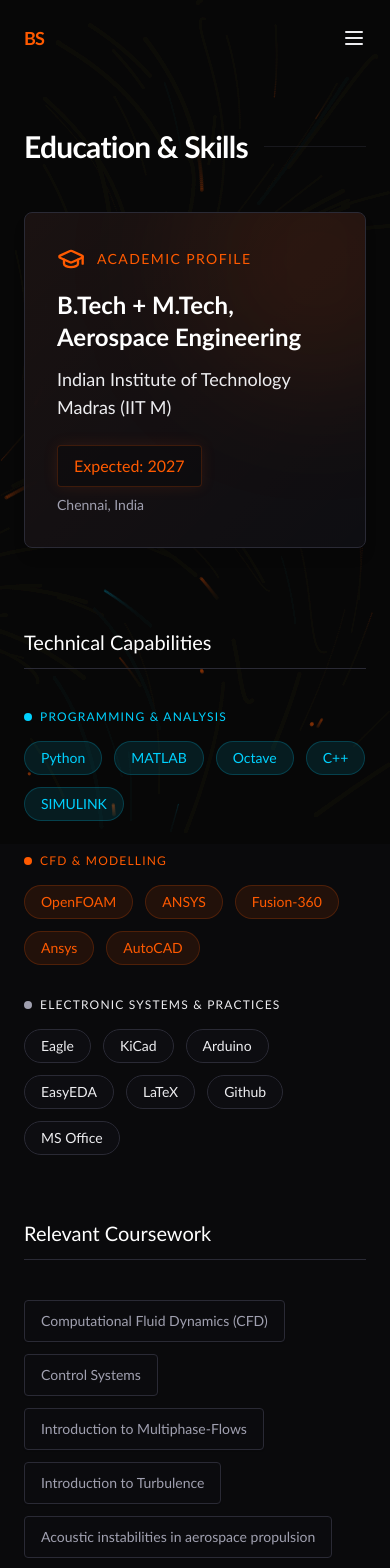
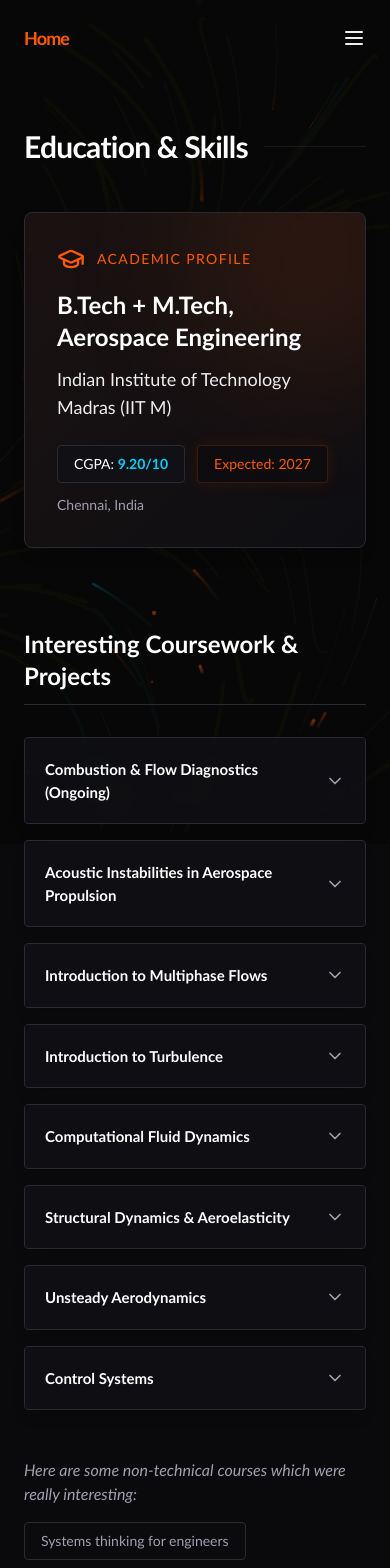
Before and after one commit to bhadra-bot/Portfolio, a Next.js app: page /education in a window 390 px wide. Shown: the top 1568 px of the page. Built offline with nearby package versions, Linux system fonts and the light colour scheme.

Commit message:
Changes that Bhadra made

```diff
--- a/app/extra-curriculars/page.tsx
+++ b/app/extra-curriculars/page.tsx
@@ -5,12 +5,12 @@
 export default function ExtraCurricularsPage() {
   const interests = [
     {
-      title: "Professional Dancer",
+      title: "Inter-Collegiate Dance Team",
       icon: <Award size={26} className="text-accent_flame" />,
       borderColor: "border-accent_flame/30 hover:border-accent_flame/60",
       bgGradient: "from-accent_flame/5",
       glowColor: "bg-accent_flame/10",
-      text: "I am a professional dancer and have secured multiple medals at national competitions. Perfecting a routine demands a high level of physical discipline and focus. This continuous practice has taught me how to remain dedicated and composed under pressure."
+      text: "Represented the institute as an active member of the inter-collegiate dance team. Competed and consistently secured top podium finishes at various prestigious national-level cultural festivals, demonstrating strong teamwork, discipline, and time management alongside rigorous academic commitments."
     },
     {
       title: "Avid Reader",
@@ -18,7 +18,7 @@
       borderColor: "border-white/20 hover:border-white/40",
       bgGradient: "from-white/5",
       glowColor: "bg-white/5",
-      text: "I am an avid reader with a deep appreciation for exploring diverse subjects. Consistently engaging with literature allows me to continuously learn new concepts, broadening my perspective and keeping my curiosity sharp outside of academic research."
+      text: "I am an avid reader with a deep appreciation for exploring diverse subjects. Consistently engaging with literature allows me to continuously learn new concepts, broadening my perspective and keeping my curiosity sharp. Moreover I love discussions about books, both fiction and non-fiction alike, so feel free to contact me for any good book suggestions."
     },
     {
       title: "Prototyping & Engineering",
--- a/components/Education.tsx
+++ b/components/Education.tsx
@@ -1,17 +1,22 @@
 "use client";
-import { motion } from "framer-motion";
-import { education, skills, coursework } from "@/data/profile";
-import { GraduationCap } from "lucide-react";
+import { useState } from "react";
+import { motion, AnimatePresence } from "framer-motion";
+import { education, skills, coursework, nonTechnicalCourses } from "@/data/profile"; // Added nonTechnicalCourses import
+import { GraduationCap, ChevronDown } from "lucide-react";
 
 export default function Education() {
-  // We only pull the first item since it's just IIT Madras now
   const degree = education[0];
+  const [openCourse, setOpenCourse] = useState<number | null>(null);
+
+  const toggleCourse = (index: number) => {
+    setOpenCourse(openCourse === index ? null : index);
+  };
 
   return (
     <section className="w-full mb-32">
       <div className="max-w-6xl mx-auto px-6 w-full">
 
-        {/* Heading */}
+        {/* Main Heading */}
         <motion.div
           initial={{ opacity: 0, y: 20 }}
           whileInView={{ opacity: 1, y: 0 }}
@@ -24,16 +29,14 @@
           <div className="h-px bg-border_col flex-grow opacity-50"></div>
         </motion.div>
 
-        {/* ================= TOP SECTION: ACADEMIC PROFILE ================= */}
+        {/* ================= SECTION 1: ACADEMIC PROFILE ================= */}
         <motion.div
           initial={{ opacity: 0, y: 20 }}
           whileInView={{ opacity: 1, y: 0 }}
           viewport={{ once: true }}
           className="mb-20"
         >
-          {/* Beautiful colored glass-panel for the single degree */}
           <div className="relative overflow-hidden glass-panel rounded-lg border border-accent_flame/30 bg-gradient-to-br from-accent_flame/5 to-transparent p-8 md:p-12">
-            {/* Subtle background glow effect */}
             <div className="absolute top-0 right-0 w-64 h-64 bg-accent_flame/10 rounded-full blur-3xl -mr-20 -mt-20 pointer-events-none"></div>
 
             <div className="relative z-10 flex flex-col md:flex-row md:items-center justify-between gap-6">
@@ -46,103 +49,151 @@
                 <p className="text-lg text-text_primary">{degree.institution}</p>
               </div>
 
-              <div className="shrink-0 flex flex-col items-start md:items-end gap-2">
-                <div className="inline-block px-4 py-2 bg-background/50 border border-accent_flame/20 rounded font-mono text-accent_flame shadow-[0_0_15px_rgba(255,87,34,0.1)]">
+              <div className="shrink-0 flex flex-col items-start md:items-end gap-3">
+                <div className="flex flex-wrap gap-3">
+                  <div className="inline-block px-4 py-2 bg-surface/80 border border-border_col rounded font-mono text-white text-sm">
+                    CGPA: <span className="text-accent_flow font-bold">{degree.cgpa}</span>
+                  </div>
+                  <div className="inline-block px-4 py-2 bg-background/50 border border-accent_flame/20 rounded font-mono text-accent_flame text-sm shadow-[0_0_15px_rgba(255,87,34,0.1)]">
                     {degree.year}
                   </div>
-                <span className="text-sm text-text_secondary font-mono">{degree.location}</span>
+                </div>
+                <span className="text-sm text-text_secondary font-mono md:pr-1">{degree.location}</span>
               </div>
             </div>
           </div>
         </motion.div>
 
-        {/* ================= BOTTOM SECTION: SKILLS & COURSEWORK ================= */}
-        <div className="grid grid-cols-1 lg:grid-cols-2 gap-16 lg:gap-24">
-
-          {/* LEFT: Technical Capabilities */}
+        {/* ================= SECTION 2: COURSEWORK & PROJECTS ================= */}
         <motion.div
           initial={{ opacity: 0, y: 20 }}
           whileInView={{ opacity: 1, y: 0 }}
           viewport={{ once: true }}
-            className="space-y-10"
+          className="mb-20"
         >
-            <h3 className="text-xl font-mono text-white border-b border-border_col pb-3">
+          <h3 className="text-2xl font-bold text-white mb-8 border-b border-border_col pb-3">
+            Interesting Coursework & Projects
+          </h3>
+
+          <div className="grid grid-cols-1 md:grid-cols-2 gap-4 items-start mb-8">
+            {coursework.map((item, i) => (
+              <div key={i} className="glass-panel border border-border_col rounded transition-colors duration-300 hover:border-accent_flow/50">
+                <button
+                  onClick={() => toggleCourse(i)}
+                  className="w-full text-left p-5 flex justify-between items-center bg-surface/30 hover:bg-surface/50 transition-colors"
+                >
+                  <span className="font-bold text-white text-[15px]">{item.course}</span>
+                  <ChevronDown
+                    size={20}
+                    className={`text-text_secondary transition-transform duration-300 shrink-0 ml-4 ${openCourse === i ? "rotate-180 text-accent_flow" : ""}`}
+                  />
+                </button>
+
+                <AnimatePresence>
+                  {openCourse === i && (
+                    <motion.div
+                      initial={{ height: 0, opacity: 0 }}
+                      animate={{ height: "auto", opacity: 1 }}
+                      exit={{ height: 0, opacity: 0 }}
+                      className="overflow-hidden"
+                    >
+                      <div className="p-5 pt-2 border-t border-border_col/50 bg-background/50">
+                        {item.title && (
+                          <p className="text-accent_flow font-bold text-base mb-2">
+                            Project: {item.title}
+                          </p>
+                        )}
+                        <p className="text-xs font-mono text-accent_flame uppercase tracking-wider mb-4 border border-accent_flame/20 bg-accent_flame/5 inline-block px-2 py-1 rounded">
+                          Guide: {item.guide}
+                        </p>
+                        <p className="text-base text-text_secondary leading-relaxed flex gap-3">
+                          <span className="text-accent_flame mt-1">▹</span>
+                          <span>{item.desc}</span>
+                        </p>
+                      </div>
+                    </motion.div>
+                  )}
+                </AnimatePresence>
+              </div>
+            ))}
+          </div>
+
+          {/* NEW: Non-Technical Courses Section */}
+          <div className="pt-4">
+            <p className="text-base text-text_secondary italic mb-4">
+              Here are some non-technical courses which were really interesting:
+            </p>
+            <div className="flex flex-wrap gap-3">
+              {nonTechnicalCourses.map((course, i) => (
+                <span
+                  key={i}
+                  className="px-4 py-2 text-sm bg-surface/30 border border-border_col text-text_secondary rounded hover:text-white hover:border-text_secondary transition-colors"
+                >
+                  {course}
+                </span>
+              ))}
+            </div>
+          </div>
+        </motion.div>
+
+        {/* ================= SECTION 3: TECHNICAL CAPABILITIES ================= */}
+        <motion.div
+          initial={{ opacity: 0, y: 20 }}
+          whileInView={{ opacity: 1, y: 0 }}
+          viewport={{ once: true }}
+        >
+          <h3 className="text-2xl font-bold text-white mb-8 border-b border-border_col pb-3">
             Technical Capabilities
           </h3>
 
-            <div className="space-y-8">
-              {/* Programming - Themed with Flow (Cyan/Blue) */}
-              <div>
-                <h4 className="text-xs font-mono text-accent_flow uppercase tracking-widest mb-4 flex items-center gap-2">
+          <div className="grid grid-cols-1 md:grid-cols-3 gap-8 md:gap-12">
+
+            <div className="glass-panel p-6 rounded border-t-2 border-t-accent_flow">
+              <h4 className="text-xs font-mono text-accent_flow uppercase tracking-widest mb-6 flex items-center gap-2">
                 <span className="w-2 h-2 rounded-full bg-accent_flow"></span>
                 Programming & Analysis
               </h4>
-                <div className="flex flex-wrap gap-3">
+              <div className="flex flex-wrap gap-2">
                 {skills.programming.map((skill, i) => (
-                    <span key={i} className="px-4 py-1.5 text-sm bg-accent_flow/10 border border-accent_flow/20 text-accent_flow rounded-full hover:bg-accent_flow hover:text-background transition-all font-medium">
+                  <span key={i} className="px-3 py-1.5 text-sm bg-accent_flow/10 border border-accent_flow/20 text-accent_flow rounded hover:bg-accent_flow hover:text-background transition-all font-medium">
                     {skill}
                   </span>
                 ))}
               </div>
             </div>
 
-              {/* CFD & Modelling - Themed with Flame (Orange/Ember) */}
-              <div>
-                <h4 className="text-xs font-mono text-accent_flame uppercase tracking-widest mb-4 flex items-center gap-2">
+            <div className="glass-panel p-6 rounded border-t-2 border-t-accent_flame">
+              <h4 className="text-xs font-mono text-accent_flame uppercase tracking-widest mb-6 flex items-center gap-2">
                 <span className="w-2 h-2 rounded-full bg-accent_flame"></span>
                 CFD & Modelling
               </h4>
-                <div className="flex flex-wrap gap-3">
+              <div className="flex flex-wrap gap-2">
                 {[...skills.cfd, ...skills.modelling].map((skill, i) => (
-                    <span key={i} className="px-4 py-1.5 text-sm bg-accent_flame/10 border border-accent_flame/20 text-accent_flame rounded-full hover:bg-accent_flame hover:text-white transition-all font-medium">
+                  <span key={i} className="px-3 py-1.5 text-sm bg-accent_flame/10 border border-accent_flame/20 text-accent_flame rounded hover:bg-accent_flame hover:text-white transition-all font-medium">
                     {skill}
                   </span>
                 ))}
               </div>
             </div>
 
-              {/* Electronic Systems & Practices - Neutral Theme */}
-              <div>
-                <h4 className="text-xs font-mono text-text_primary uppercase tracking-widest mb-4 flex items-center gap-2">
+            <div className="glass-panel p-6 rounded border-t-2 border-t-text_secondary">
+              <h4 className="text-xs font-mono text-white uppercase tracking-widest mb-6 flex items-center gap-2">
                 <span className="w-2 h-2 rounded-full bg-text_secondary"></span>
-                  Electronic Systems & Practices
+                Systems & Practices
               </h4>
-                <div className="flex flex-wrap gap-3">
+              <div className="flex flex-wrap gap-2">
                 {[...skills.electronicSystems, ...skills.practices].map((skill, i) => (
-                    <span key={i} className="px-4 py-1.5 text-sm bg-surface/50 border border-border_col text-text_primary rounded-full hover:border-text_secondary transition-all">
+                  <span key={i} className="px-3 py-1.5 text-sm bg-surface/50 border border-border_col text-white rounded hover:border-text_secondary transition-all">
                     {skill}
                   </span>
                 ))}
               </div>
             </div>
-            </div>
-          </motion.div>
 
-          {/* RIGHT: Relevant Coursework */}
-          <motion.div
-            initial={{ opacity: 0, y: 20 }}
-            whileInView={{ opacity: 1, y: 0 }}
-            viewport={{ once: true }}
-          >
-            <h3 className="text-xl font-mono text-white mb-10 border-b border-border_col pb-3">
-              Relevant Coursework
-            </h3>
-
-            <div className="flex flex-wrap gap-3">
-              {coursework.map((course, i) => (
-                <span
-                  key={i}
-                  // Alternating slight border colors on hover to make it dynamic
-                  className="px-4 py-2.5 text-sm bg-surface/30 border border-border_col text-text_secondary rounded hover:text-white hover:border-accent_flow/50 transition-all shadow-sm"
-                >
-                  {course}
-                </span>
-              ))}
           </div>
         </motion.div>
 
       </div>
-      </div>
     </section>
   );
 }
--- a/components/Navbar.tsx
+++ b/components/Navbar.tsx
@@ -30,7 +30,7 @@
       <div className="max-w-6xl mx-auto px-6 flex justify-between items-center">
         {/* Changed href from "#" to "/" to route back to Home */}
         <Link href="/" className="font-mono text-accent_flame text-lg font-semibold tracking-tighter hover:text-accent_flow transition-colors">
-          BS
+          Home
         </Link>
 
         <nav className="hidden md:flex gap-8">
--- a/components/Projects.tsx
+++ b/components/Projects.tsx
@@ -90,7 +90,7 @@
           className="flex items-center gap-4 mb-16"
         >
           <h2 className="text-3xl md:text-4xl font-bold text-white tracking-tight">
-            Engineering Projects
+            Competitive Projects
           </h2>
           <div className="h-px bg-border_col flex-grow opacity-50"></div>
         </motion.div>
--- a/data/profile.ts
+++ b/data/profile.ts
@@ -6,7 +6,16 @@
   program: "Pursuing 5th year in B.Tech + M.Tech, Aerospace Engineering",
   expectedGraduation: "2027",
   cgpa: "9.20/10",
-  bio: "Aerospace engineering student at IIT Madras researching combustion instability, thermoacoustics, and fluid mechanics. Experienced in experimental methodologies (PIV, low-pressure analog environments) and numerical modeling (CFD, finite-volume solvers). Currently researching pattern formation during transition routes to instability in turbulent combustion."
+  bio: "I am a final year aerospace engineering student, avidly interested in the areas of aero-engines and flows. I am very interested in using visualization techniques to study the evolution of flow behavior. I am deeply interested in the intersection of modeling and experiments, using mathematical models to predict what we observe experimentally. I have been using experimental techniques such as PIV and chemiluminescence imaging to understand flow patterns during transitions to instability in a turbulent combustor. I have extensively worked on the experimental study and modeling of transition and mitigation of instability in thermoacoustic systems. In the Laboratory of Space Utilization at Hokkaido University, I studied microgravity combustion phenomena, which is vital for fire-safety improvement in the International Space Station. Ultimately, I am interested in improving our understanding of fluid physics in aerospace to build safer, more reliable, and efficient systems that fly. I also use nonlinear mdoels to model complex systems and replicate experimentally observed phenomena. My research interests can be summarized as:",
+  // NEW: Add your bullet points here!
+  interests: [
+    "Flow visualization techniques",
+    "Effieciency and performance of propulsion & combustion engineering",
+    "Thermoacoustic instabilities",
+    "Combustion phenomena modelling",
+    "Aerodynamics, Aeroacoustics, Aeroelasicity",
+    "Nonlinear modelling"
+  ]
 };
 
 export const education = [
@@ -15,10 +24,9 @@
     location: "Chennai, India",
     degree: "B.Tech + M.Tech, Aerospace Engineering",
     year: "Expected: 2027",
-    cgpa: "9.20/10"
+    cgpa: "9.20/10" // <-- Added CGPA back here
   }
 ];
-
 export const publications = [
   {
     title: "Auxiliary-variable driven tipping under shock in a thermoacoustic system",
@@ -29,19 +37,23 @@
   {
     title: "Experimental investigation of shock-induced tipping in a thermoacoustic system",
     authors: "Bhadra Sreelatha, Rohit Radhakrishnan, R. I. Sujith",
-    venue: "International Conference on Vibro-acoustics and Mechano-materials (ICVAM) 2026 [Oral], Conference on Nonlinear Systems and Dynamics (CNSD) 2026 [Poster], Inter Group Meeting (IGM) 2026 [IIT Bombay, Oral, session chair]"
+    venue: ["79th Annual Meeting of the APS Division of Dluid Dynamics 2026 [Poster]",
+      "International Conference on Vibro-acoustics and Mechano-materials (ICVAM) 2026 [Oral]",
+    "Conference on Nonlinear Systems and Dynamics (CNSD) 2026 [Poster]",
+    "Inter Group Meeting (IGM) 2026 [IIT Bombay, Oral, session chair]"]
   }
 ];
-
 export const experience = [
   {
     role: "Undergraduate Researcher",
     lab: "CoE- CTCS, IIT Madras",
-    pi: "Dr. R. I Sujith, Institute Chair Professor",
+    pi: "Dr. R. I. Sujith, Institute Chair Professor",
     title: "Thermoacoustic Instabilities & Transition Routes",
     duration: "Nov 2023 - Present",
     points: [
-      "Investigating pattern formation during transition routes to instability, experimentally capturing hysteresis dynamics, and demonstrating the first evidence of shock-induced tipping in a thermoacoustic system."
+      "Pattern formation during smooth and abrupt transition to instability in turbulent combustors.",
+      "Shock-induced tipping in a prototypical laminar thermoacoustic system: Rijke Tube.",
+      "Study of hysteresis during subcritical Hopf bifurcation to thermoacoustic instability in a laminar thermoacoustic system."
     ]
   },
   {
@@ -51,18 +63,10 @@
     title: "Reproduction of low-gravity combustion using decompression environment",
     duration: "May - Aug 2026",
     points: [
-      "Extended laminar diffusion flame models and conducted microgravity-analog experiments using a low-pressure surrogate environment to characterize flame contours."
+      "Conducted experiments on a vaccum sealed chamber to study diffusion flame shapes in microgravity condition suing a low pressure surrogate for varying oxygen concentrations. Existing models of flame behvaiour study does not feature a combination of pressure and oxygen concentration effects, I extended the Roper flame model using the Chapman-Enskog theory and succesfully predicted flame shape behavior under low-pressure and varying oxygen concnetraitons using one model"
     ]
   },
-  {
-    role: "Industrial Research Intern",
-    lab: "Kinben Innovation Pvt. Ltd.",
-    duration: "May 2025 - July 2025",
-    title: "Autonomous Pipeline Inspection and Structural Anomaly Detection in GPS-Denied Environments",
-    points: [
-      "Engineered EKF-based trajectory reconstruction for pipelines in GPS-denied environments and modeled inspection gauge dynamics via CFD to detect structural anomalies."
-    ]
-  },
+
   {
     role: "Research Intern",
     lab: "Liquid Propulsion Systems Centre, ISRO",
@@ -72,10 +76,43 @@
     points: [
       "Modeled and analyzed the efficiency of Helmholtz and Quincke resonators on rocket propellant feed systems to diagnose flow stability risks and mitigate high-frequency instabilities."
     ]
-  }
+  },
+
+  {
+    role: "Industrial Research Intern",
+    lab: "Kinben Innovation Pvt. Ltd.",
+    duration: "May 2025 - July 2025",
+    points: [
+      "Engineered EKF-based trajectory reconstruction for pipelines in GPS-denied environments and modeled inspection gauge dynamics via CFD to detect structural anomalies."
+    ]
+  },
 ];
 
 export const engineeringProjects = [
+
+  {
+    title: "Autonomous drone project, SUAS 2025",
+    org: "Guidance, Navigation & Controls Lab",
+    guide: "Dr. Satadal Ghosh",
+    duration: "May 2024 - June 2025",
+    description: "Developed and simulated a fully autonomous, vision-equipped UAV using the ROS framework and ArduPilot for the Student Unmanned Aerial Systems mission.",
+    images: [
+      "/suas-1.jpeg",
+      "/suas-2.jpeg"
+    ]
+  },
+
+  {
+    title: "Student Rocketry Team - Spaceport America Cup 2024",
+    org: "Centre for Innovation, IIT M",
+    guide: "Dr. Satya Chakravarthy",
+    duration: "May 2023 - June 2024",
+    description: "Engineered India's first SRAD hybrid rocket engine and simulated recovery parachute dynamics for a 10,000 ft altitude deployment.",
+    images: [
+      "/rocket-1.jpeg",
+      "/rocket-2.jpeg"
+    ]
+  },
   {
     title: "Unmanned fixed-wing aircraft project, Design of UAVs",
     org: "Department of Aerospace Engineering, IIT M",
@@ -87,28 +124,6 @@
     images: [
       "/uav-1.jpeg",
       "/uav-2.jpeg"
-    ]
-  },
-  {
-    title: "Autonomous drone project, SUAS 2025",
-    org: "Guidance, Navigation & Controls Lab",
-    guide: "Dr. Satadal Ghosh",
-    duration: "May 2024 - June 2025",
-    description: "Developed and simulated a fully autonomous, vision-equipped UAV using the ROS framework and ArduPilot for the Student Unmanned Aerial Systems mission.",
-    images: [
-      "/suas-1.jpeg",
-      "/suas-2.jpeg"
-    ]
-  },
-  {
-    title: "Student Rocketry Team - Spaceport America Cup 2024",
-    org: "Centre for Innovation, IIT M",
-    guide: "Dr. Satya Chakravarthy",
-    duration: "May 2023 - June 2024",
-    description: "Engineered India's first SRAD hybrid rocket engine and simulated recovery parachute dynamics for a 10,000 ft altitude deployment.",
-    images: [
-      "/rocket-1.jpeg",
-      "/rocket-2.jpeg"
     ]
   }
 ];
@@ -122,7 +137,62 @@
 };
 
 export const coursework = [
-  "Computational Fluid Dynamics (CFD)", "Control Systems", "Introduction to Multiphase-Flows", "Introduction to Turbulence", "Acoustic instabilities in aerospace propulsion", "Combustion & flow diagnostics", "Propulsion for Aircraft and Rocket Systems", "Signals & Systems", "Structural dynamics & Aeroelasticity", "Unsteady Aerodynamics", "Complex Analysis & Transformation Techniques"
+  {
+    course: "Combustion & Flow Diagnostics (Ongoing)",
+    title: "",
+    guide: "Prof. R. I. Sujith",
+    desc: "Developing Schlieren-based diagnostics to extract burner flame geometry & dynamic response to flow perturbations"
+  },
+  {
+    course: "Acoustic Instabilities in Aerospace Propulsion",
+    title: "", // Left blank as the course itself is the project topic
+    guide: "Prof. R. I. Sujith",
+    desc: "Generated phase space, recurrence plots & complex network plot during instability in turbulent combustor"
+  },
+  {
+    course: "Introduction to Multiphase Flows",
+    title: "Vapor Transport studies",
+    guide: "Prof. Mahesh Panchagnula",
+    desc: "Applied Euler-Euler & Euler-Lagrange models to simulate vapor bubble transport condensation boundaries"
+  },
+  {
+    course: "Introduction to Turbulence",
+    title: "Turbulence-Flame interaction",
+    guide: "Prof. Sameen A.",
+    desc: "Computed turbulent mixing energy in turbulence flame interactions in a bluff-body stabilized flow using LES"
+  },
+  {
+    course: "Computational Fluid Dynamics",
+    title: "2D-Unsteady Solver in MATLAB",
+    guide: "Prof. Vagesh D. Narasimhamurthy",
+    desc: "Formulated fast hybrid finite-volume solver for 2D unsteady convection diffusion systems in MATLAB, incorporating Gauss-Seidel and TDMA iterative algorithms to achieve stable, grid-independent numerical solutions"
+  },
+  {
+    course: "Structural Dynamics & Aeroelasticity",
+    title: "Study on Flutter",
+    guide: "Prof. K. V. Nagendra Gopal",
+    desc: "Performed non-linear flutter analysis of a typical aerofoil section using Theodorsen's theory of unsteady aerodynamics using the k-method & compared results with classical flutter analysis to study aeroelastic instabilities"
+  },
+  {
+    course: "Unsteady Aerodynamics",
+    title: "Unsteady panel method to model wake vortices",
+    guide: "Prof. Sunetra Sarkar",
+    desc: "Implemented unsteady panel method to model the wake vortex shedding from a plunging and pitching airfoil & Captured time-resolved lift and thrust generation to understand unsteady mechanisms in flapping flight"
+  },
+  {
+    course: "Control Systems",
+    title: "Controlling an Inverted Robot",
+    guide: "Prof. Manish Anand",
+    desc: "Developed a stable, fast state-space controller & observer to stabilize an inverted robot on a 3-DOF wheel platform"
+  }
+
+];
+export const nonTechnicalCourses = [
+  "Systems thinking for engineers",
+  "Happiness and habits",
+  "Nurturing women's leadership potential",
+  "Aspects of western philosophy",
+  "Psychology of learning (ongoing)"
 ];
 
 export const achievements = [
```
Also changed, not shown: app/research/page.tsx (+7 -2 lines), components/Experience.tsx (+9 -4 lines), components/Hero.tsx (+29 -10 lines), components/Publications.tsx (+19 -9 lines). Lines whose indentation alone changed are shown as unchanged.
